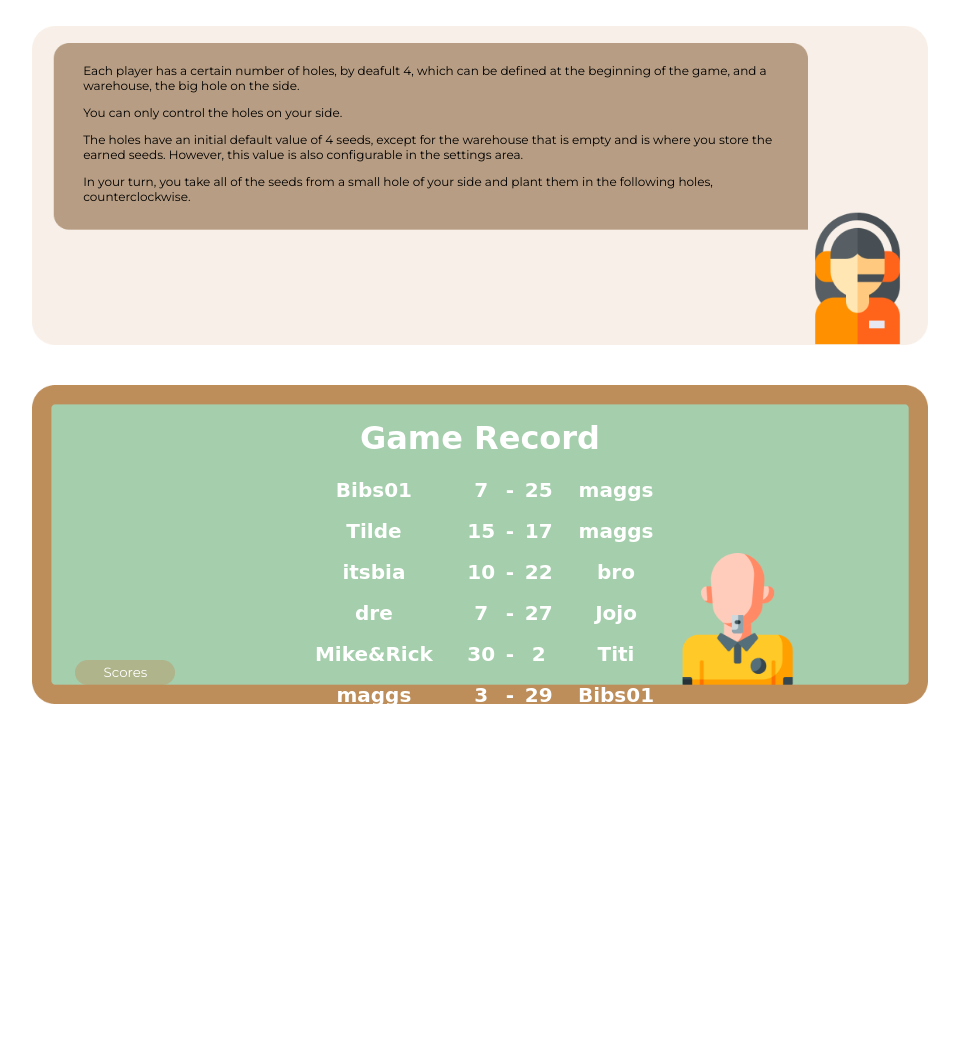
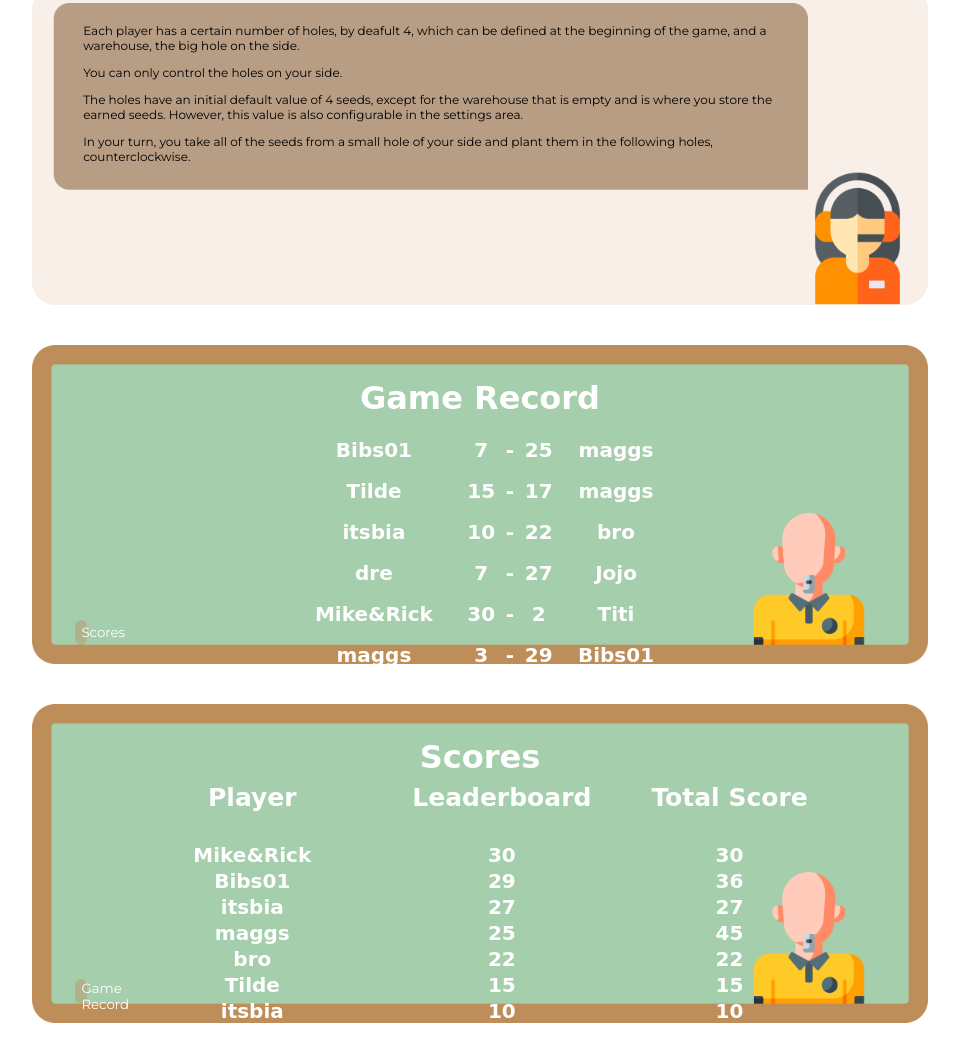
Before and after one commit to margaridav27/feup-ltw-Mancala, a plain HTML site: page index.html in a window 1280 px wide. Shown: the part 823-1874 px from the top of the page, without its empty margins (160-1119 px from the left). Before the commit the page ends 1547 px from the top, so only its background shows below. Drawn offline with Linux system fonts and the light colour scheme.

Commit message:
All of the pages except for the game one

```diff
--- a/index.html
+++ b/index.html
@@ -113,11 +113,12 @@
     </div>
   </div>
 
+  <!--PARA A PRIMEIRA PAGINA-->
   <div class="default-panel">
     <img src="images/default-panel-background.png" alt="Default Panel Background">
     </div>
 
-
+  <!--PARA AS INSTRUÇÕES-->
   <div class="instructions-panel">
     <img src="images/instructions-panel-background.png" alt="Instructions Panel Background">
     <div class="instructions">
@@ -135,13 +136,16 @@
       <p>Wins whoever has more seeds.<p>
      </div>
   </div>
+
+  <!--PARA AS PONTUAÇÕES-->
   <div class="record-panel">
-    <img src="images/game-record-panel-background.png" alt="Game Record Panel Background">
+    <div class="game-record">
+      <img src="images/records-panel-background.png" alt="Game Record Panel Background">
       <h1 class="record-titles">Game Record</h1>
       <div>
         <button class="record-btn" id="scores-btn">Scores</button>
       </div>
-    <table>
+      <table id="games-made">
         <tr>
             <td>Bibs01</td>
             <td>7</td>
@@ -186,6 +190,61 @@
         </tr>
       </table>
     </div>
+    <div class="scores-record">
+      <img src="images/records-panel-background.png" alt="Score Panel Background">
+      <h1 class="record-titles">Scores</h1>
+      <div>
+        <button class="record-btn" id="game-record-btn">Game Record</button>
+      </div>
+      <table id="scores">
+        <tr>
+          <th>Player</th>
+          <th>Leaderboard</th>
+          <th>Total Score</th>
+        </tr>
+        <tr>
+          <td>Mike&Rick</td>
+          <td>30</td>
+          <td>30</td>
+        </tr>
+        <tr>
+          <td>Bibs01</td>
+          <td>29</td>
+          <td>36</td>
+        </tr>
+        <tr>
+          <td>itsbia</td>
+          <td>27</td>
+          <td>27</td>
+        </tr>
+        <tr>
+          <td>maggs</td>
+          <td>25</td>
+          <td>45</td>
+        </tr>
+        <tr>
+          <td>bro</td>
+          <td>22</td>
+          <td>22</td>
+        </tr>
+        <tr>
+          <td>Tilde</td>
+          <td>15</td>
+          <td>15</td>
+        </tr>
+        <tr>
+          <td>itsbia</td>
+          <td>10</td>
+          <td>10</td>
+        </tr>
+        <tr>
+          <td>dre</td>
+          <td>7</td>
+          <td>7</td>
+        </tr>
+      </table>
+    </div>
+  </div>
 </body>
 
 </html>
--- a/styles/panels.css
+++ b/styles/panels.css
@@ -1,4 +1,7 @@
-.default-panel, .instructions-panel, .record-panel {
+.default-panel,
+.instructions-panel,
+.game-record,
+.scores-record {
   width: 100%;
   display: flex;
   justify-content: center;
@@ -7,14 +10,15 @@
 
 .default-panel img,
 .instructions-panel img,
-.record-panel img {
+.game-record img,
+.scores-record img {
   width: 70%;
   height: 100%;
   margin-top: 20px;
   margin-bottom: 20px;
 }
 
-.instructions-panel .instructions {
+.instructions {
   font-size: 12px;
   position: absolute;
   width: 55%;
@@ -29,7 +33,7 @@
   font-weight: bold;
 }
 
-.record-panel .record-titles {
+.record-titles {
   font-family: Brush Script, cursive;
   position: absolute;
   top: 9%;
@@ -38,32 +42,46 @@
 .record-panel table {
   font-family: Brush Script, cursive;
   position: absolute;
+  font-size: 20px;
+  text-align: center;
+  height: 60%;
+}
+
+#games-made {
+  width: 30%;
   top: 27%;
-  width: 30%;
-  text-align: center;
-  font-size: 20px;
-
-  border-collapse: separate;
   border-spacing: 0 15px;
 }
 
+#scores {
+  top: 19%;
+}
+
+#scores td {
+  padding: 0 70px;
+}
+
+#scores th {
+  font-size: 25px;
+  padding: 29px;
+}
+
 .record-btn {
+  width: 10px;
   color: white;
   background: rgba(189, 141, 90, 0.4);
+  position: absolute;
+  top: 82%;
+  left: 18%;
 }
 
 .record-btn:hover {
   background: rgba(189, 141, 90, 0.8);
 }
 
-#scores-btn {
-  position: absolute;
-  top: 82%;
-  left: 18%;
-}
-
 .info-panel {
   width: 100%;
+  height: 10px;
   display: flex;
   justify-content: center;
   align-items: center;
```
Also changed, not shown: images/game-record-panel-background.png (deleted), images/records-panel-background.png (added), images/scores-panel-background.png (deleted). Lines whose indentation alone changed are shown as unchanged.
